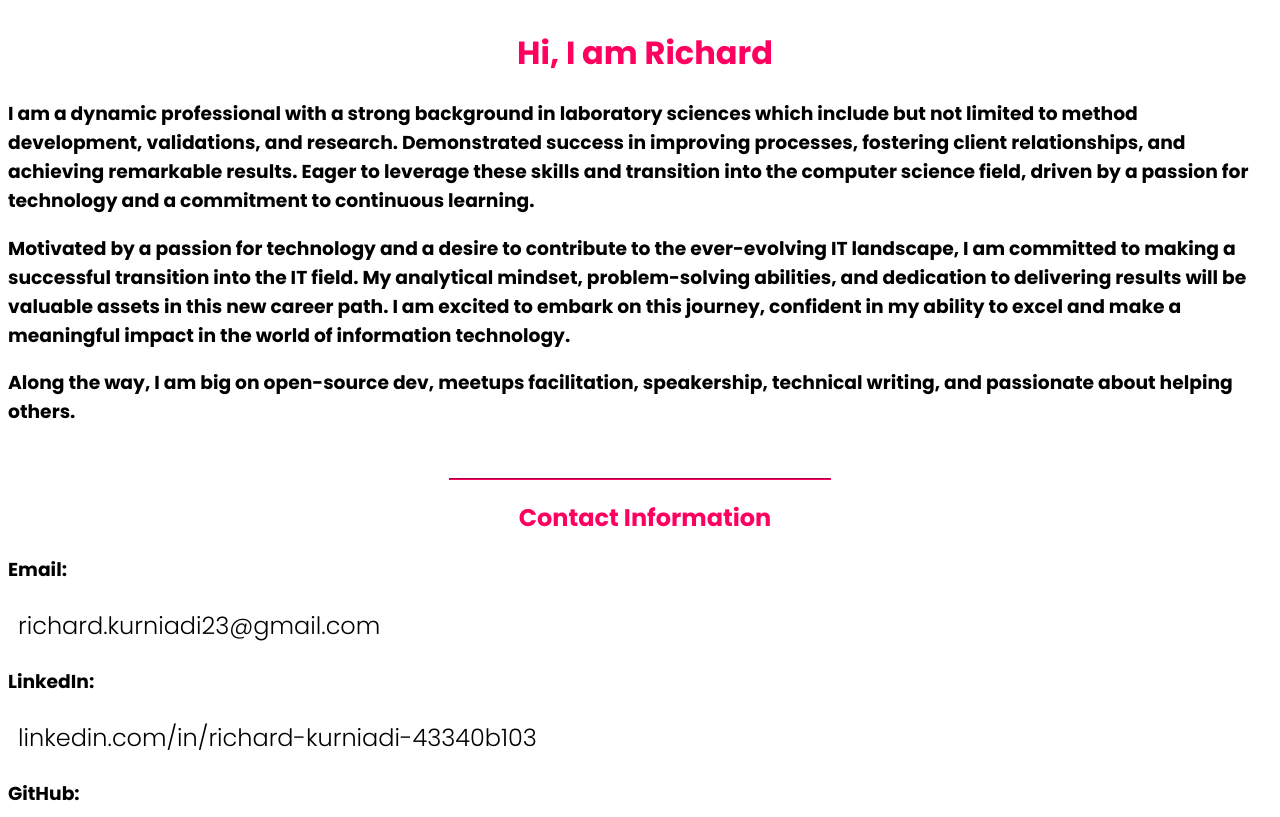
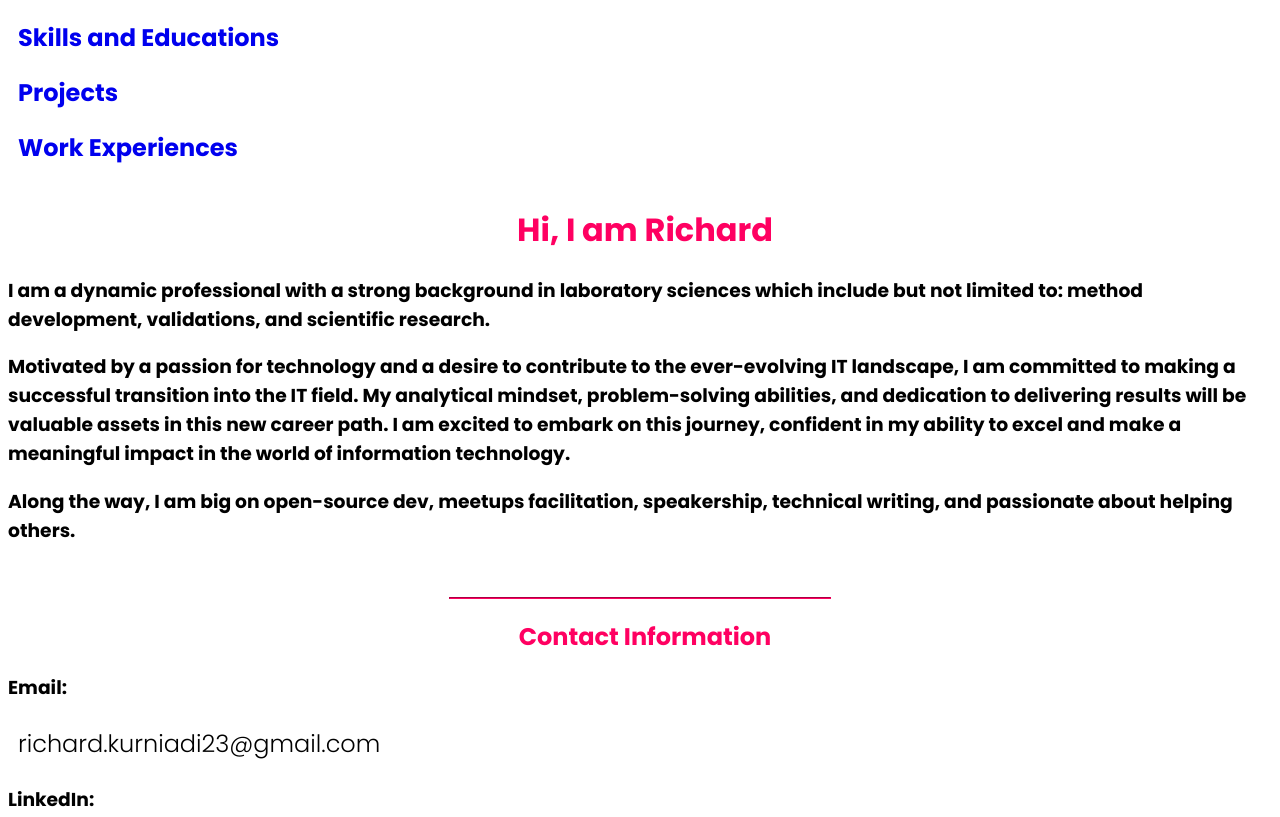
Before and after one commit to Rkurniadi23/Rkurniadi23.github.io, a plain HTML site: page index.html in a window 1280 px wide. Shown: the top 817 px of the page. Drawn offline with Linux system fonts and the light colour scheme.

Commit message:
Add files via upload

```diff
--- a/index.html
+++ b/index.html
@@ -15,15 +15,21 @@
     <title>Richard's Portfolio</title>
 </head>
 <body>
+	<div class="con">
+		<div class="nav">
+			<div class="top-nav">
+				<a href="/background"><h2>Skills and Educations</h2></a>
+				<a href="/projects"><h2>Projects</h2></a>
+				<a href="/work"><h2>Work Experiences</h2></a>
+			</div>
+		</div>
 		<div class="resume " style="overflow: auto;">
 
 			<div style="width:auto; ">
 				<h1 style="text-align:center; color:rgb(255,0,97); font-size: 200%; ">Hi, I am Richard</h1>
 			<h3>
 				I am a dynamic professional with a strong background in laboratory sciences which include but not
-			limited to method development, validations, and research. Demonstrated success in improving processes, fostering client
-			relationships, and achieving remarkable results. Eager to leverage these skills and transition into the computer science field,
-			driven by a passion for technology and a commitment to continuous learning.
+				limited to: method development, validations, and scientific research.
 			</h3>
 			<h3>
 				Motivated by a passion for technology and a desire to contribute to the ever-evolving IT landscape,
@@ -56,7 +62,7 @@
 
 				<div class="about-card">
 					<img src="/static/information.png" style="max-width: 100%; height: 200px;">
-				<a href="/background"><h2>Informations</h2></a>
+					<a href="/background"><h2>Skills and Educations</h2></a>
 				</div>
 
 				<div class="about-card">
@@ -71,5 +77,6 @@
 
 			</section>
 		</section>
+	</div>
 </body>
 </html>
```
Also changed, not shown: background.html (+12 -3 lines), projects.html (+10 -1 lines), work.html (+10 -1 lines). Lines whose indentation alone changed are shown as unchanged.
